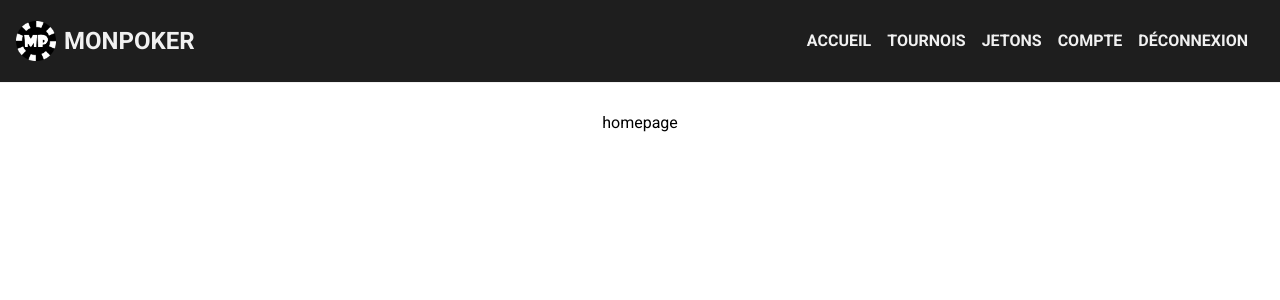
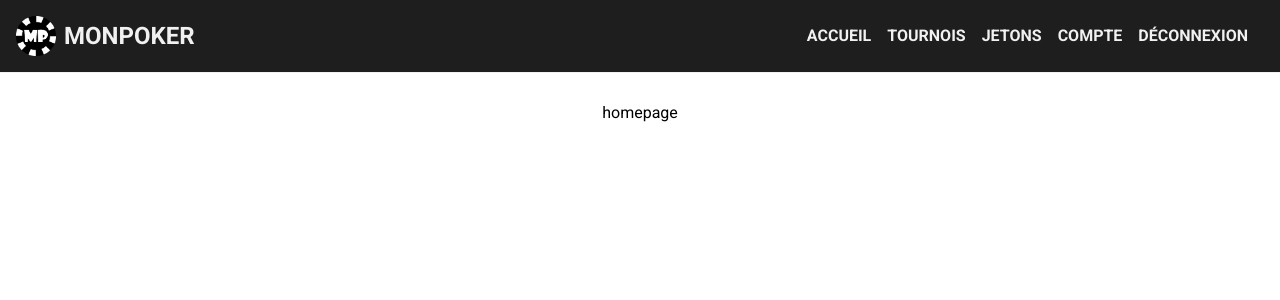
Before and after one commit to juan5987/monpoker-react, a React (Create React App) app: page / in a window 1280 px wide. Shown: the top 300 px of the page. Built offline with nearby package versions, Linux system fonts and the light colour scheme.

Commit message:
fixed bug in css

```diff
--- a/src/styles/header.sass
+++ b/src/styles/header.sass
@@ -4,7 +4,6 @@
     justify-content: space-between
     padding: 1rem
     width: 100%
-    height: 83px
     background-color: rgb(30, 30, 30)
     color: rgb(241, 241, 241)
     border-bottom: 1px solid rgb(241,241,241)
@@ -55,7 +54,7 @@
 .navbar
     width: 100%
     position: absolute
-    top: 83px
+    top: 77px
     transition: all 0.3s ease-in
 
     &--open
```
